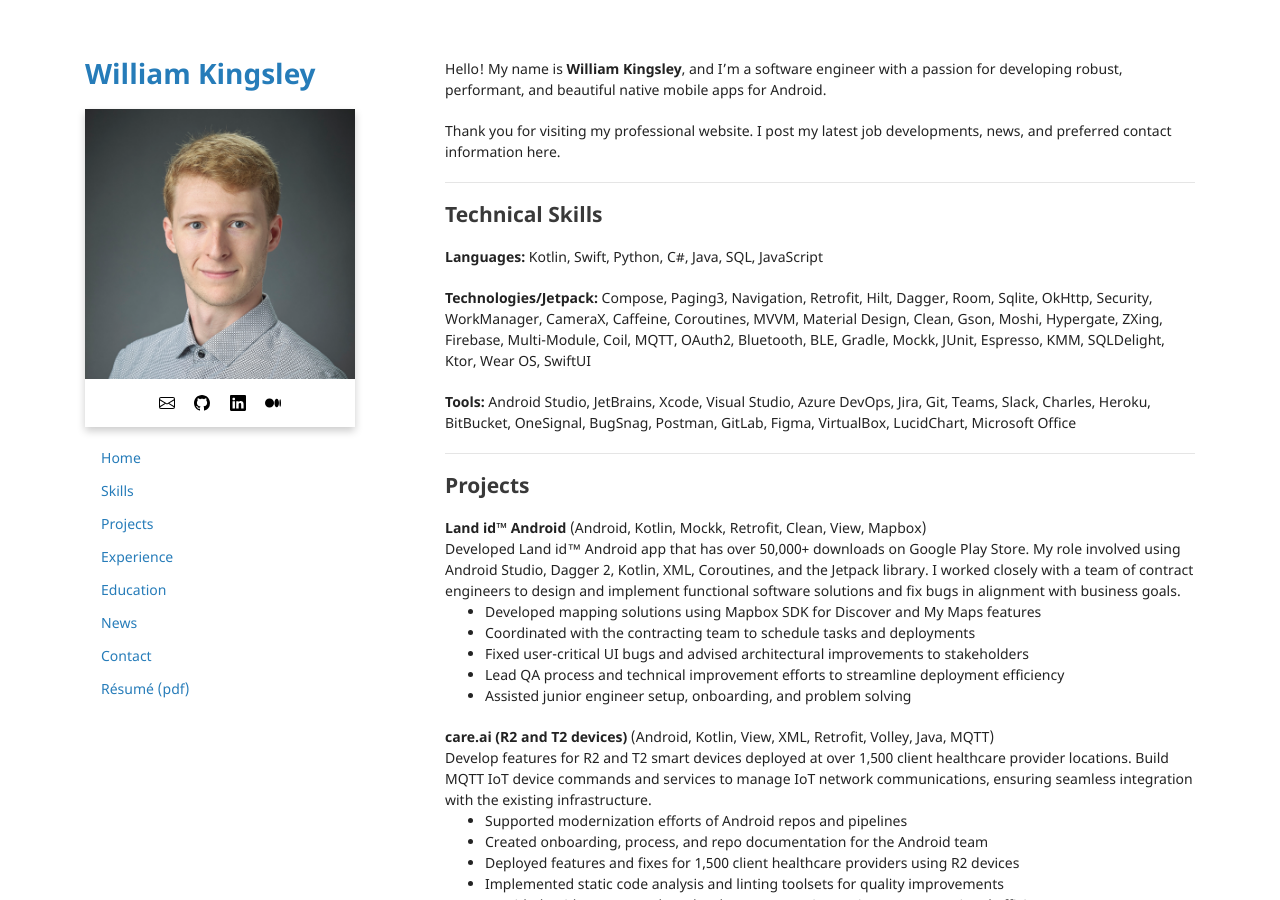
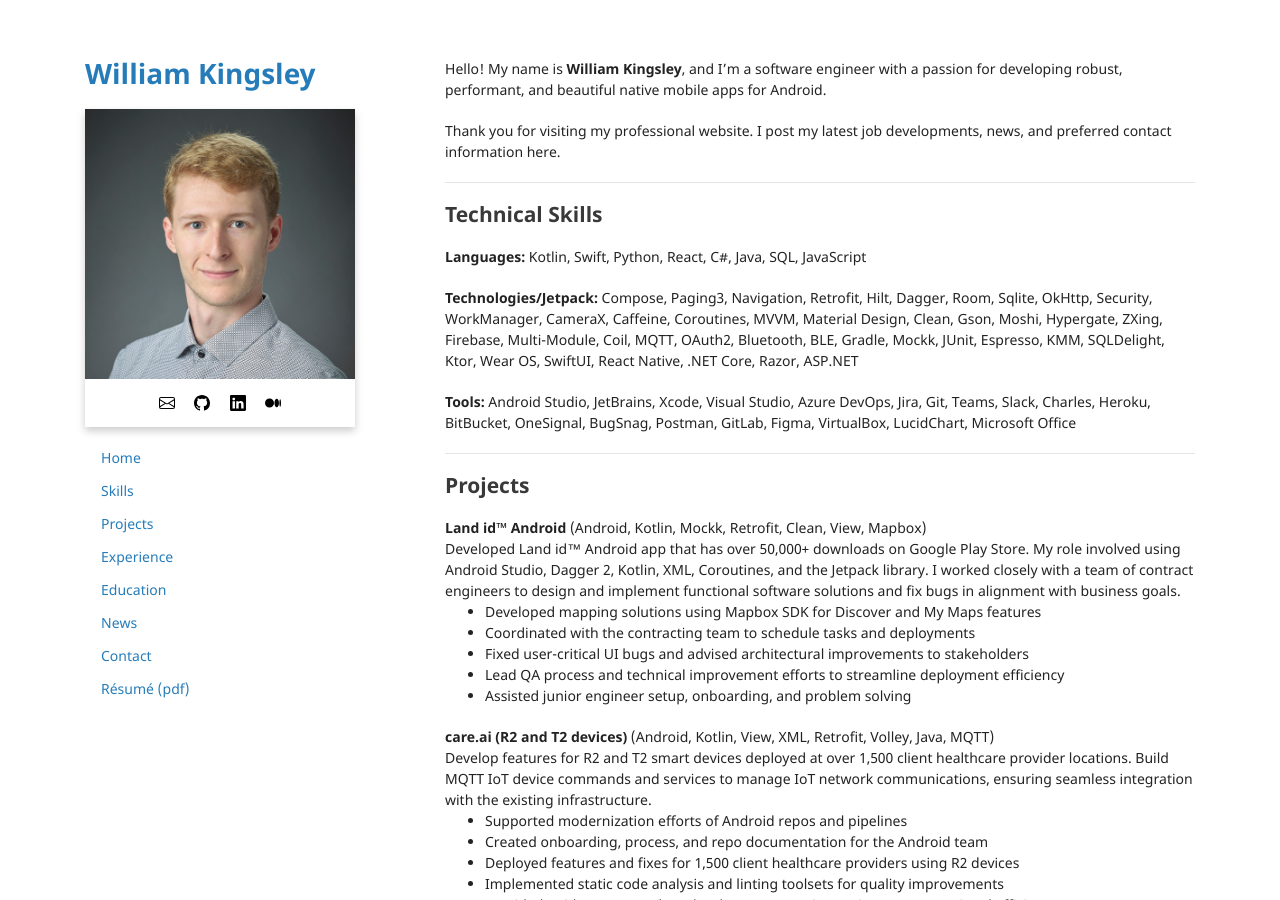
Before and after one commit to data-programmer/data-programmer.github.io, a Jekyll site: the page built from index.md, in a window 1280 px wide and 900 px high. Built offline with Jekyll 4.4.1, drawn with Linux system fonts in a browser that asks for light colours.

Commit message:
Updating skills

```diff
--- a/_data/skills.yml
+++ b/_data/skills.yml
@@ -2,6 +2,7 @@ languages:
     - language: "Kotlin"
     - language: "Swift"
     - language: "Python"
+    - language: "React"
     - language: "C#"
     - language: "Java"
     - language: "SQL"
@@ -45,6 +46,10 @@ technologies:
     - tech: "Ktor"
     - tech: "Wear OS"
     - tech: "SwiftUI"
+    - tech: "React Native"
+    - tech: ".NET Core"
+    - tech: "Razor"
+    - tech: "ASP.NET"
 
 tools:
     - tool: "Android Studio"
```
